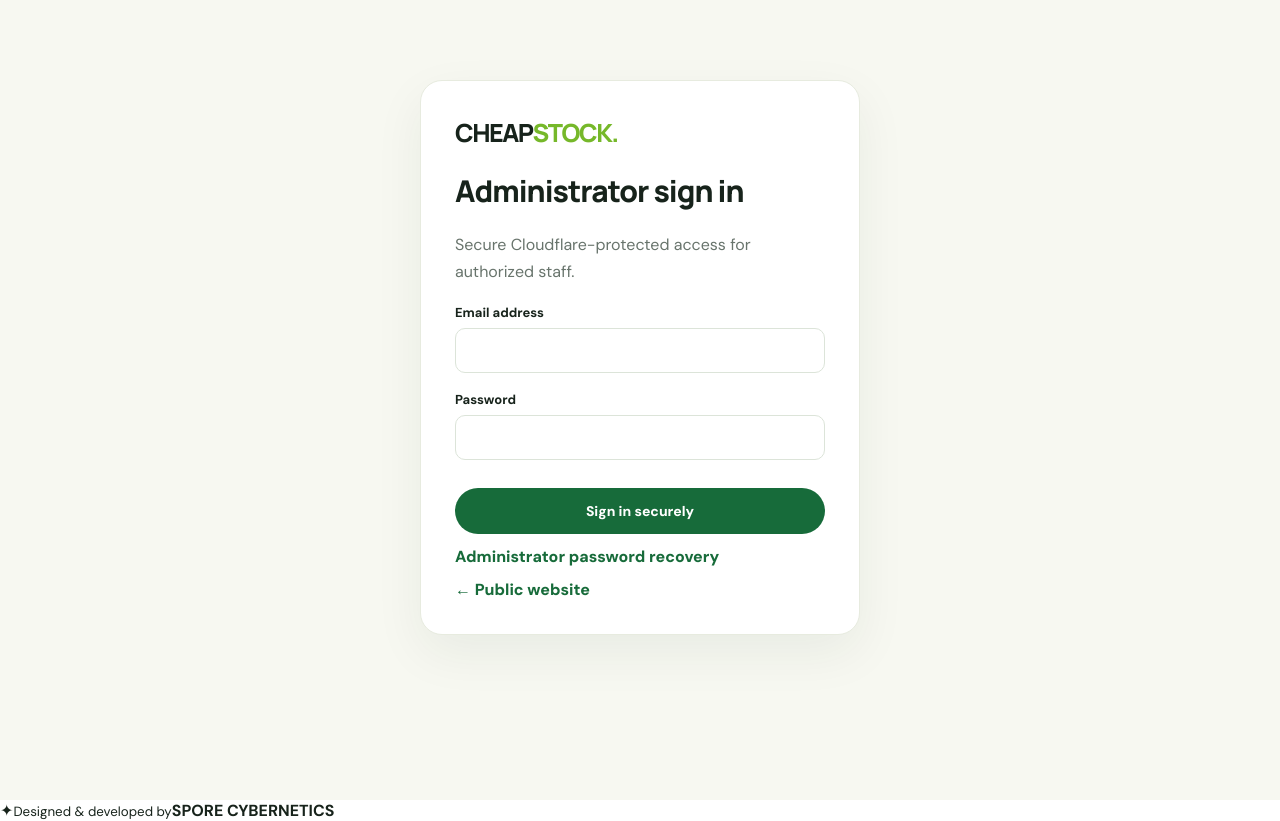
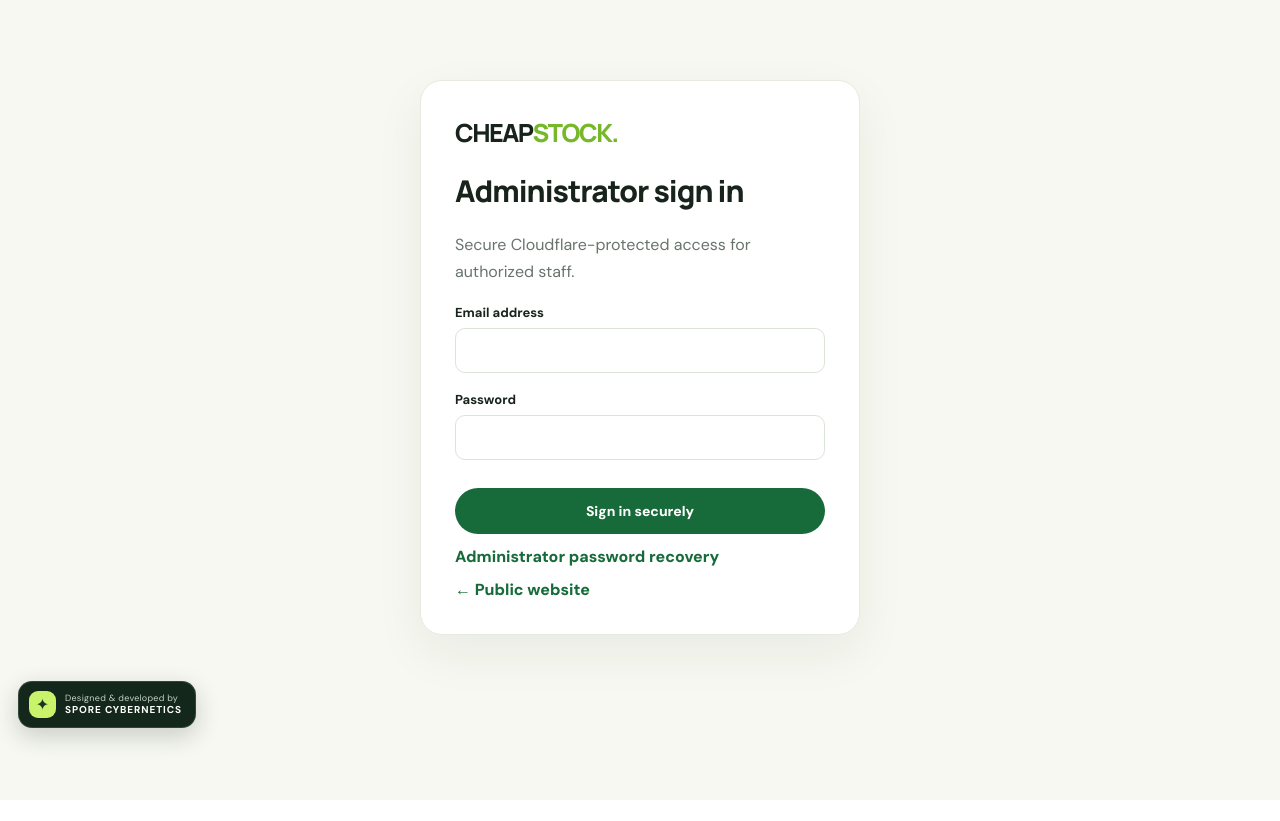
Before and after one commit to SPOREADVENTURESLIMITED/cheap-stock, a Next.js app: page /admin/login in a window 1280 px wide. After the commit the page ends 800 px from the top, so only its background shows below. Built offline with nearby package versions, Linux system fonts and the light colour scheme.

Commit message:
Style floating SPORE CYBERNETICS credit

```diff
--- a/app/globals.css
+++ b/app/globals.css
@@ -85,3 +85,13 @@
 .product-placeholder{font-size:70px}
 @media(max-width:760px){.metric-grid{grid-template-columns:repeat(3,minmax(0,1fr))}.metric-card{padding:12px}.metric-card strong{font-size:22px}}
 @media(max-width:480px){.metric-grid{grid-template-columns:1fr}.stock-form{grid-template-columns:1fr;min-width:0}.ticket-update{flex-direction:column;align-items:stretch}}
+
+
+/* Floating studio attribution */
+.designer-credit{position:fixed;left:18px;bottom:72px;z-index:60;display:flex;align-items:center;gap:9px;padding:9px 13px 9px 10px;background:#14271b;color:#fff;border:1px solid #ffffff22;border-radius:14px;box-shadow:0 8px 24px #102a1933;transition:transform .2s,box-shadow .2s;max-width:calc(100vw - 36px)}
+.designer-credit:hover{transform:translateY(-2px);box-shadow:0 12px 28px #102a1944}
+.designer-credit-mark{width:27px;height:27px;display:grid;place-items:center;border-radius:9px;background:var(--lime);color:#17351f;font-size:16px;flex:none}
+.designer-credit small,.designer-credit strong{display:block;line-height:1.25}
+.designer-credit small{font-size:9px;color:#c4d0c7;letter-spacing:.03em}
+.designer-credit strong{font-size:10px;letter-spacing:.09em}
+@media(max-width:480px){.designer-credit{left:12px;bottom:67px;padding:8px 10px}.designer-credit-mark{width:24px;height:24px}.designer-credit small{font-size:8px}.designer-credit strong{font-size:9px}}
```
